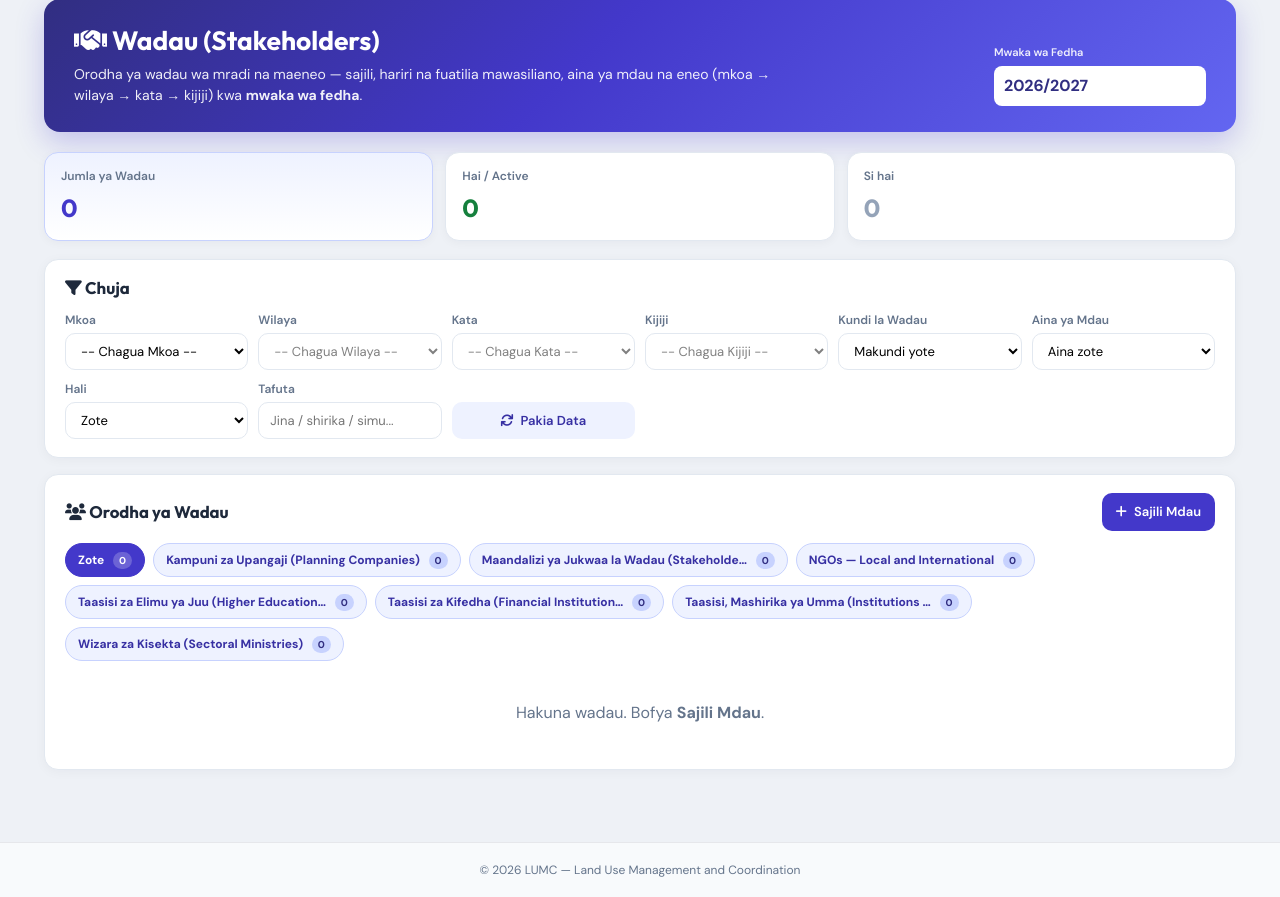
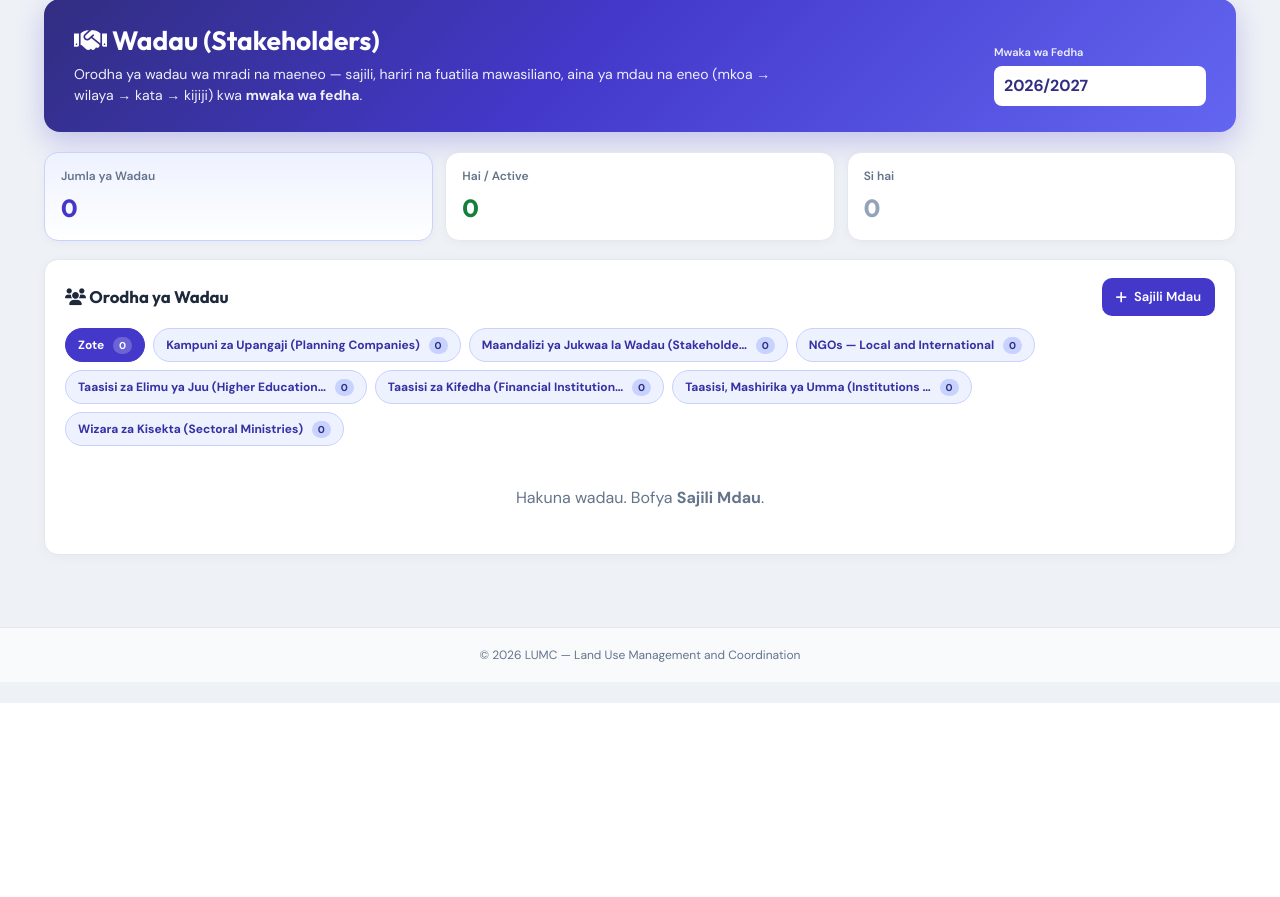
Before and after one commit to seifhamisi54-collab/lumc-dodoma, a Django app: page /wadau/ in a window 1280 px wide. Shown: the part 97-994 px from the top of the page. After the commit the page ends 800 px from the top, so only its background shows below. Run offline with Django 4.2, Linux system fonts and the light colour scheme; the visitor is signed in with stand-in values (Sample User, id 1); data that the repository does not hold is empty; parts of the project's set-up code (start-up, migrations or seed data) failed here and were passed over; some libraries are stand-ins or nearby versions.

Commit message:
Remove Chuja filter panel from Wadau so the list loads without required filters.
Co-authored-by: Cursor <cursoragent@cursor.com>

```diff
--- a/templates/wadau/portal.html
+++ b/templates/wadau/portal.html
@@ -33,14 +33,9 @@
     .wd-card h2 {
         margin: 0 0 12px; font-family: 'Outfit', sans-serif; font-size: 1.05rem; font-weight: 700;
     }
-    .wd-filters {
-        display: grid; grid-template-columns: repeat(auto-fit, minmax(160px, 1fr));
-        gap: 10px; align-items: end;
-    }
-    .wd-filters label, .wd-form-grid label {
+    .wd-form-grid label {
         display: block; font-size: 12px; font-weight: 600; color: #64748b; margin-bottom: 4px;
     }
-    .wd-filters select, .wd-filters input,
     .wd-form-grid input, .wd-form-grid select, .wd-form-grid textarea {
         width: 100%; border: 1px solid #e2e8f0; border-radius: 10px;
         padding: 8px 11px; font-size: 13px; font-family: inherit; background: #fff;
@@ -146,64 +141,6 @@
         <div class="wd-kpi off">
             <div class="label">Si hai</div>
             <div class="value" id="kpi-inactive">{{ stats.inactive|default:0 }}</div>
-        </div>
-    </div>
-
-    <div class="wd-card">
-        <h2><i class="fas fa-filter"></i> Chuja</h2>
-        <div class="wd-filters">
-            <div>
-                <label>Mkoa</label>
-                <select id="wd-region"><option value="">-- Chagua Mkoa --</option></select>
-            </div>
-            <div>
-                <label>Wilaya</label>
-                <select id="wd-district" disabled><option value="">-- Chagua Wilaya --</option></select>
-            </div>
-            <div>
-                <label>Kata</label>
-                <select id="wd-ward" disabled><option value="">-- Chagua Kata --</option></select>
-            </div>
-            <div>
-                <label>Kijiji</label>
-                <select id="wd-village" disabled><option value="">-- Chagua Kijiji --</option></select>
-            </div>
-            <div>
-                <label>Kundi la Wadau</label>
-                <select id="wd-filter-category">
-                    <option value="">Makundi yote</option>
-                    {% for value, label in stakeholder_categories %}
-                    <option value="{{ value }}">{{ label }}</option>
-                    {% endfor %}
-                </select>
-            </div>
-            <div>
-                <label>Aina ya Mdau</label>
-                <select id="wd-filter-type">
-                    <option value="">Aina zote</option>
-                    {% for value, label in stakeholder_types %}
-                    <option value="{{ value }}">{{ label }}</option>
-                    {% endfor %}
-                </select>
-            </div>
-            <div>
-                <label>Hali</label>
-                <select id="wd-filter-active">
-                    <option value="">Zote</option>
-                    <option value="1">Hai</option>
-                    <option value="0">Si hai</option>
-                </select>
-            </div>
-            <div>
-                <label>Tafuta</label>
-                <input id="wd-q" placeholder="Jina / shirika / simu...">
-            </div>
-            <div>
-                <label>&nbsp;</label>
-                <button type="button" class="wd-btn secondary" id="btn-reload" style="width:100%;justify-content:center;">
-                    <i class="fas fa-sync"></i> Pakia Data
-                </button>
-            </div>
         </div>
     </div>
 
@@ -318,6 +255,7 @@
     const PLANNING_API = '/api/planning/';
     const API = '/wadau/api/stakeholders/';
     let editingId = null;
+    let activeCategory = '';
     const csrf = (document.querySelector('[name=csrfmiddlewaretoken]') || {}).value
         || (document.cookie.match(/csrftoken=([^;]+)/) || [])[1]
         || '';
@@ -459,16 +397,22 @@
 
     const DEFAULT_FY = '{{ default_financial_year|default:"2026/2027" }}';
 
-    // Prefer labels from the filter <select> (already escaped by Django)
+    // Labels from category tabs (full text in title when truncated)
     function categoryMeta() {
-        const sel = document.getElementById('wd-filter-category');
         const out = [];
-        if (!sel) return out;
-        for (let i = 0; i < sel.options.length; i++) {
-            const o = sel.options[i];
-            if (!o.value) continue;
-            out.push({ value: o.value, label: o.textContent });
-        }
+        document.querySelectorAll('#wd-cat-tabs .wd-cat-tab[data-category]').forEach(btn => {
+            const value = btn.getAttribute('data-category') || '';
+            if (!value) return;
+            const title = (btn.getAttribute('title') || '').trim();
+            if (title) {
+                out.push({ value, label: title });
+                return;
+            }
+            const clone = btn.cloneNode(true);
+            const cnt = clone.querySelector('.cnt');
+            if (cnt) cnt.remove();
+            out.push({ value, label: (clone.textContent || '').trim() });
+        });
         return out;
     }
 
@@ -485,25 +429,10 @@
         }).catch(() => {});
     }
 
-    function filterParams() {
+    function listParams() {
         const p = new URLSearchParams();
-        const region = document.getElementById('wd-region').value;
-        const district = document.getElementById('wd-district').value;
-        const ward = document.getElementById('wd-ward').value;
-        const village = document.getElementById('wd-village').value;
-        const category = document.getElementById('wd-filter-category').value;
-        const type = document.getElementById('wd-filter-type').value;
-        const active = document.getElementById('wd-filter-active').value;
-        const q = document.getElementById('wd-q').value.trim();
         const fy = currentFy();
-        if (region) p.set('region_name', region);
-        if (district) p.set('district_name', district);
-        if (ward) p.set('ward_name', ward);
-        if (village) p.set('village_name', village);
-        if (category) p.set('category', category);
-        if (type) p.set('stakeholder_type', type);
-        if (active !== '') p.set('is_active', active);
-        if (q) p.set('q', q);
+        if (activeCategory) p.set('category', activeCategory);
         if (fy) p.set('financial_year', fy);
         return p;
     }
@@ -517,8 +446,7 @@
         document.getElementById('f-name').value = '';
         document.getElementById('f-organization').value = '';
         const catSel = document.getElementById('f-category');
-        const filterCat = document.getElementById('wd-filter-category').value;
-        if (filterCat) catSel.value = filterCat;
+        if (activeCategory) catSel.value = activeCategory;
         else catSel.selectedIndex = 0;
         document.getElementById('f-type').selectedIndex = 0;
         document.getElementById('f-role').value = '';
@@ -620,7 +548,7 @@
     function loadList() {
         const wrap = document.getElementById('wd-grouped-list');
         wrap.innerHTML = '<div class="wd-empty">Inapakia...</div>';
-        fetch(API + '?' + filterParams().toString(), { credentials: 'same-origin' })
+        fetch(API + '?' + listParams().toString(), { credentials: 'same-origin' })
             .then(r => r.json())
             .then(data => {
                 const t = data.totals || {};
@@ -628,7 +556,7 @@
                 if (t.active != null) document.getElementById('kpi-active').textContent = t.active;
                 if (t.inactive != null) document.getElementById('kpi-inactive').textContent = t.inactive;
                 updateTabCounts(t.by_category || {}, t.total || 0);
-                setActiveTab(document.getElementById('wd-filter-category').value);
+                setActiveTab(activeCategory);
 
                 const rows = data.results || [];
                 if (!rows.length) {
@@ -636,12 +564,11 @@
                     return;
                 }
 
-                const activeCat = document.getElementById('wd-filter-category').value;
                 const cats = categoryMeta();
                 const labelBy = {};
                 cats.forEach(c => { labelBy[c.value] = c.label; });
 
-                if (activeCat) {
+                if (activeCategory) {
                     wrap.innerHTML = tableWrap(rows.map(rowHtml).join(''));
                     return;
                 }
@@ -714,10 +641,6 @@
     document.getElementById('btn-cancel').addEventListener('click', () => {
         document.getElementById('wd-form-panel').classList.remove('open');
         resetForm();
-    });
-    document.getElementById('btn-reload').addEventListener('click', loadList);
-    document.getElementById('wd-q').addEventListener('keydown', e => {
-        if (e.key === 'Enter') loadList();
     });
 
     document.getElementById('btn-save').addEventListener('click', () => {
@@ -796,25 +719,14 @@
     document.getElementById('wd-cat-tabs').addEventListener('click', e => {
         const btn = e.target.closest('.wd-cat-tab');
         if (!btn) return;
-        const cat = btn.getAttribute('data-category') || '';
-        document.getElementById('wd-filter-category').value = cat;
-        setActiveTab(cat);
+        activeCategory = btn.getAttribute('data-category') || '';
+        setActiveTab(activeCategory);
         loadList();
     });
 
     setupCascade({
-        region: 'wd-region', district: 'wd-district', ward: 'wd-ward', village: 'wd-village',
-        onChange: loadList,
-    });
-    setupCascade({
         region: 'f-region', district: 'f-district', ward: 'f-ward', village: 'f-village',
     });
-    document.getElementById('wd-filter-category').addEventListener('change', () => {
-        setActiveTab(document.getElementById('wd-filter-category').value);
-        loadList();
-    });
-    document.getElementById('wd-filter-type').addEventListener('change', loadList);
-    document.getElementById('wd-filter-active').addEventListener('change', loadList);
 
     loadList();
 })();
```
